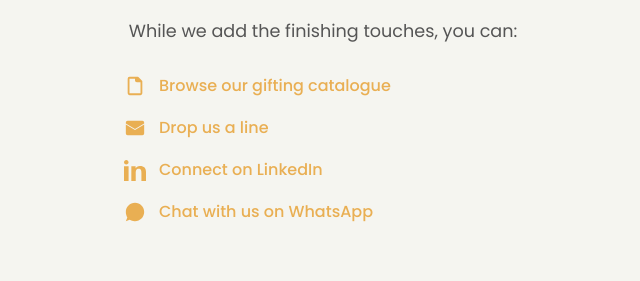
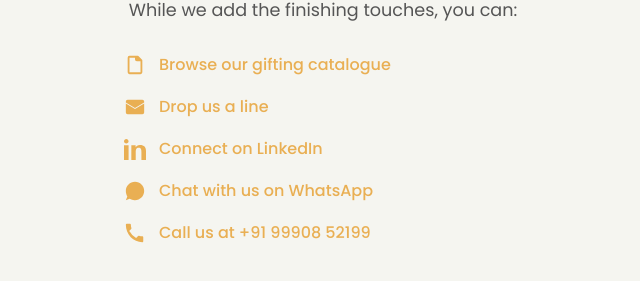
Before and after one commit to amitecomctrl/samaahcomingsoon, a plain HTML site: page index.html in a window 1280 px wide. Shown: the part 443-724 px from the top of the page, without its empty margins (317-957 px from the left). Drawn offline with Linux system fonts and the light colour scheme.

Commit message:
Fix HTML encoding issues in index.html

```diff
--- a/index.html
+++ b/index.html
@@ -164,6 +164,15 @@
                         Chat with us on WhatsApp
                     </a>
                 </li>
+                <li>
+                    <span class="link-icon">
+                        <!-- Phone Icon -->
+                        <svg xmlns="http://www.w3.org/2000/svg" viewBox="0 0 24 24"><path d="M6.62 10.79a15.534 15.534 0 0 0 6.59 6.59l2.2-2.2a1.003 1.003 0 0 1 1.01-.24c1.12.37 2.33.57 3.58.57a1 1 0 0 1 1 1V21a1 1 0 0 1-1 1C10.29 22 2 13.71 2 3a1 1 0 0 1 1-1h3.5a1 1 0 0 1 1 1c0 1.25.2 2.46.57 3.58a1.003 1.003 0 0 1-.24 1.01l-2.21 2.2z"/></svg>
+                    </span>
+                    <a href="tel:+919990852199">
+                        Call us at +91 99908 52199
+                    </a>
+                </li>
             </ul>
         </div>
     </div>
```
